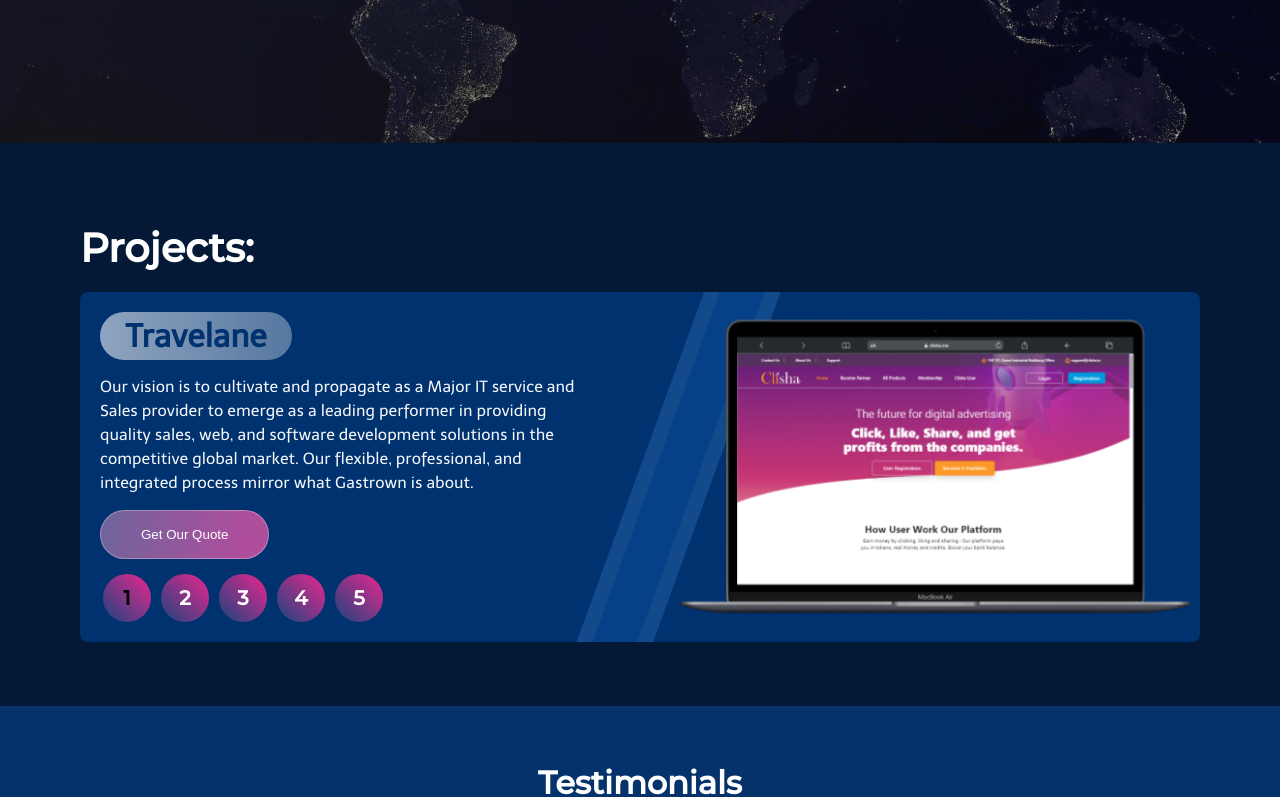
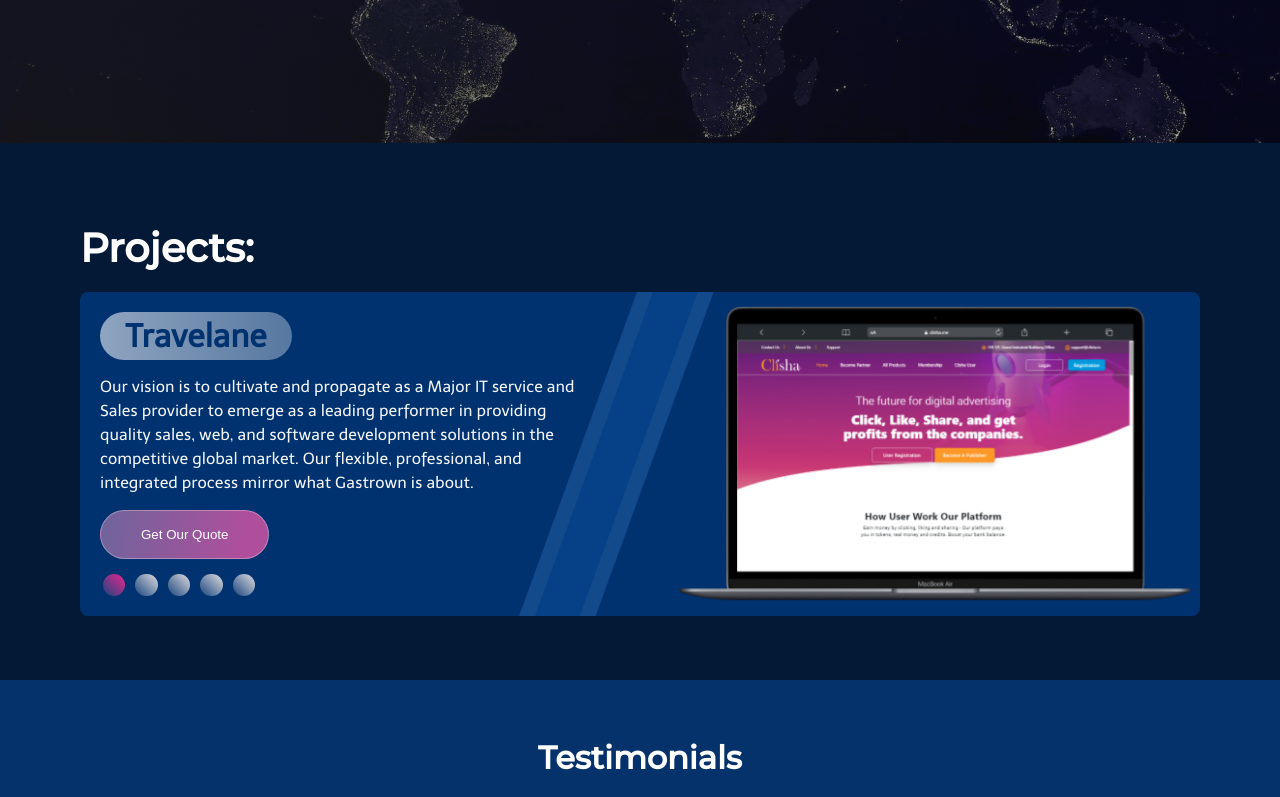
Before and after one commit to Onario747/Expectoo-Technology, a React (Vite) app: page / in a window 1280 px wide. Shown: the part 2000-2797 px from the top of the page. Built offline with nearby package versions, Linux system fonts and the light colour scheme.

Commit message:
Removed the numbers from the slider navigation

```diff
--- a/src/Components/Projects-Comp.jsx
+++ b/src/Components/Projects-Comp.jsx
@@ -60,6 +60,7 @@
     toggleAnimationClasses();
   };
 
+
   return (
     <div className='ProjectsComp-container' id='projects'>
       <div className="projects-main-container">
@@ -75,10 +76,9 @@
             {projectData.map((project, index) => (
             <div
               key={index}
-              className={`circle-${index + 1} ${activeIndex === index + 1 ? 'active-index-num' : ''}`}
+              className={`circle-${index + 1} ${activeIndex === index + 1 ? 'active-index' : ''}`}
               onClick={() => handleButtonClick(index + 1)}
             >
-              {index + 1}
             </div>
           ))}
             </div>
--- a/src/Stylesheets/Hero-Comp.css
+++ b/src/Stylesheets/Hero-Comp.css
@@ -35,7 +35,7 @@
 .head-text {
   width: 20em;
   color: #FFF;
-  font-family: "Montserrat", sans-serif;
+  font-family: "montserrat", sans-serif;
   font-size: 24px;
   font-style: normal;
   font-weight: 800;
@@ -64,7 +64,7 @@
 .head-paragraph {
   width: 30rem;
   color: #FFF;
-  font-family: "Montserrat", sans-serif;
+  font-family: "telex", sans-serif;
   font-size: 16px;
   margin-top: 23px;
   opacity: 0;
--- a/src/Stylesheets/Project-Comp.css
+++ b/src/Stylesheets/Project-Comp.css
@@ -114,9 +114,9 @@
 }
 
 .circle-1, .circle-2, .circle-3, .circle-4, .circle-5 {
-  height: 3rem;
-  width: 3rem;
-  background: linear-gradient(to bottom left, rgba(236, 38, 143, 1), rgba(252, 240, 253, 0.1));
+  height: 1.4rem;
+  width: 1.4rem;
+  background: linear-gradient(to bottom left, rgb(224, 221, 223), rgba(252, 240, 253, 0.1));
   border-radius: 50px;
   display: flex;
   flex-wrap: wrap;
@@ -148,8 +148,8 @@
   color: #000;
 }
 
-.active-index-num {
-  color: #000;
+.active-index {
+  background: linear-gradient(to bottom left, rgba(236, 38, 143, 1), rgba(252, 240, 253, 0.1));
 }
 
 .project-img {
@@ -183,7 +183,7 @@
 }
 
 .lane-shape {
-  left: 33em;
+  left: 28.8em;
   transform: rotate(20deg);
   position: absolute;
   width: 4.5rem;
```
